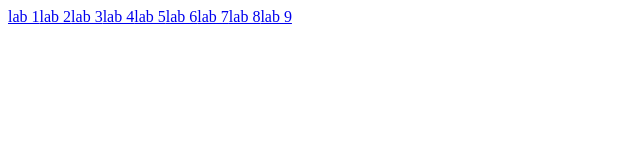
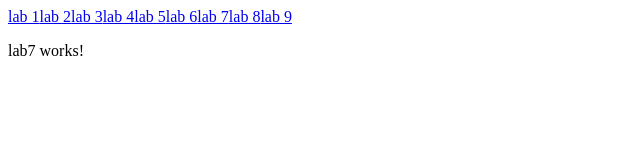
Before and after one commit to ShinShil/miapr_labs, an Angular app: page /lab7 in a window 1280 px wide. Before the commit this address led to /. Shown: the top 160 px of the page, without its empty margins (0-640 px from the left). Built offline with nearby package versions, Linux system fonts and the light colour scheme.

Commit message:
initial commit for lab 7

```diff
--- a/src/app/app.module.ts
+++ b/src/app/app.module.ts
@@ -11,7 +11,8 @@ import { Lab3Component } from './labs/lab3/lab3.component';
 import { FormsModule } from '@angular/forms';
 import { Lab4Component } from './labs/lab4/lab4.component';
 import { Lab5Component } from './labs/lab5/lab5.component';
-import { Lab6Component } from './labs/lab6/lab6.component'
+import { Lab6Component } from './labs/lab6/lab6.component';
+import { Lab7Component } from './labs/lab7/lab7.component'
 
 @NgModule({
   declarations: [
@@ -21,7 +22,8 @@ import { Lab6Component } from './labs/lab6/lab6.component'
     Lab3Component,
     Lab4Component,
     Lab5Component,
-    Lab6Component
+    Lab6Component,
+    Lab7Component
   ],
   imports: [
     RouterModule.forRoot(AppRoutes),
--- a/src/app/app.routes.ts
+++ b/src/app/app.routes.ts
@@ -5,6 +5,7 @@ import { Lab3Component } from './labs/lab3/lab3.component';
 import { Lab4Component } from './labs/lab4/lab4.component';
 import { Lab5Component } from './labs/lab5/lab5.component';
 import { Lab6Component } from './labs/lab6/lab6.component';
+import { Lab7Component } from './labs/lab7/lab7.component';
 
 export const AppRoutes: Routes = [
     { path: '', pathMatch: 'full', component: Lab1Component },
@@ -14,4 +15,5 @@ export const AppRoutes: Routes = [
     { path: 'lab4', component: Lab4Component },
     { path: 'lab5', component: Lab5Component },
     { path: 'lab6', component: Lab6Component },
+    { path: 'lab7', component: Lab7Component },
 ];
--- /dev/null
+++ b/src/app/labs/lab7/lab7.component.html
@@ -0,0 +1,3 @@
+<p>
+  lab7 works!
+</p>
--- /dev/null
+++ b/src/app/labs/lab7/lab7.component.ts
@@ -0,0 +1,15 @@
+import { Component, OnInit } from '@angular/core';
+
+@Component({
+  selector: 'app-lab7',
+  templateUrl: './lab7.component.html',
+  styleUrls: ['./lab7.component.css']
+})
+export class Lab7Component implements OnInit {
+
+  constructor() { }
+
+  ngOnInit() {
+  }
+
+}
```
Also changed, not shown: src/app/labs/lab7/lab7.component.css (added), 1 other file (tests, documents, lock files or other folders).
